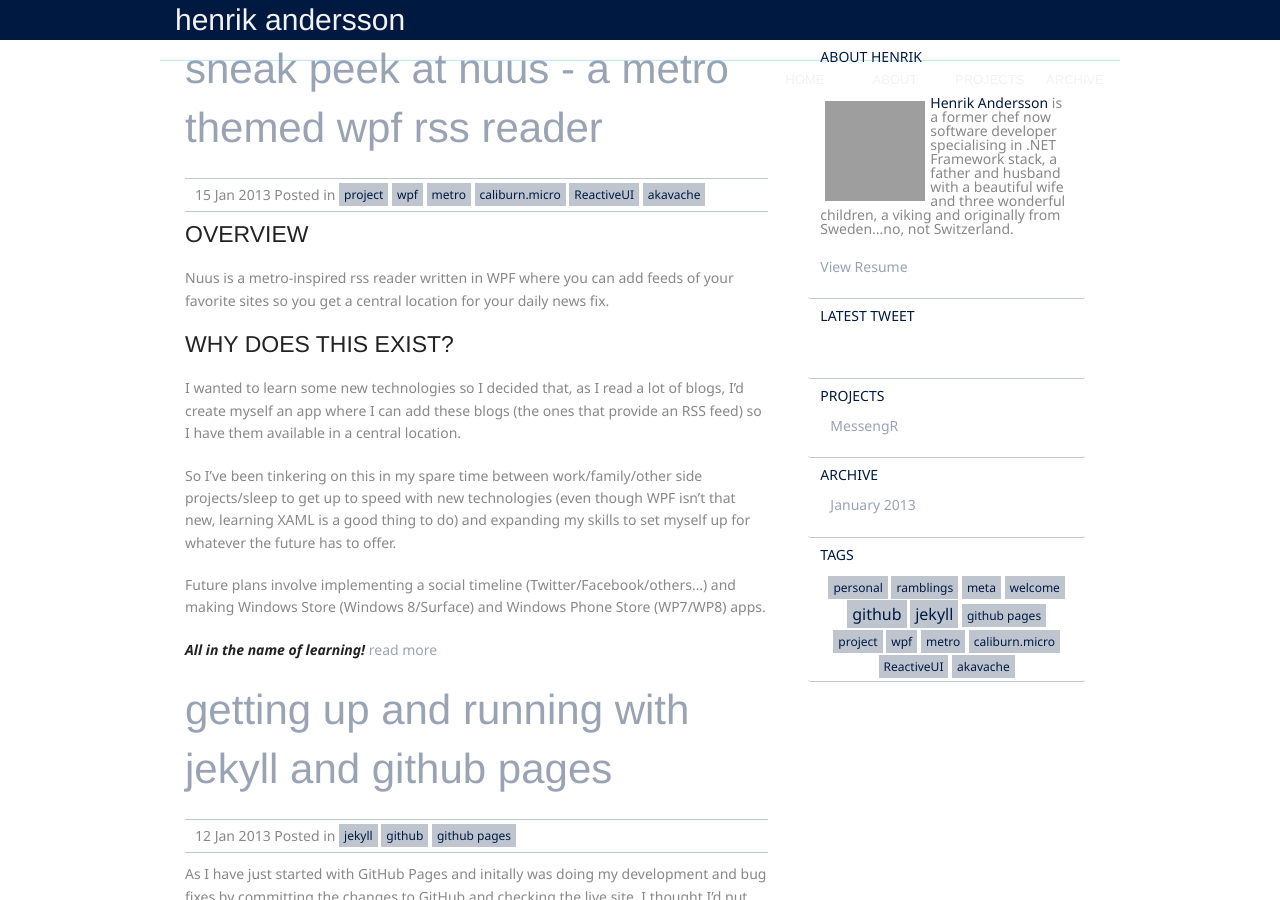
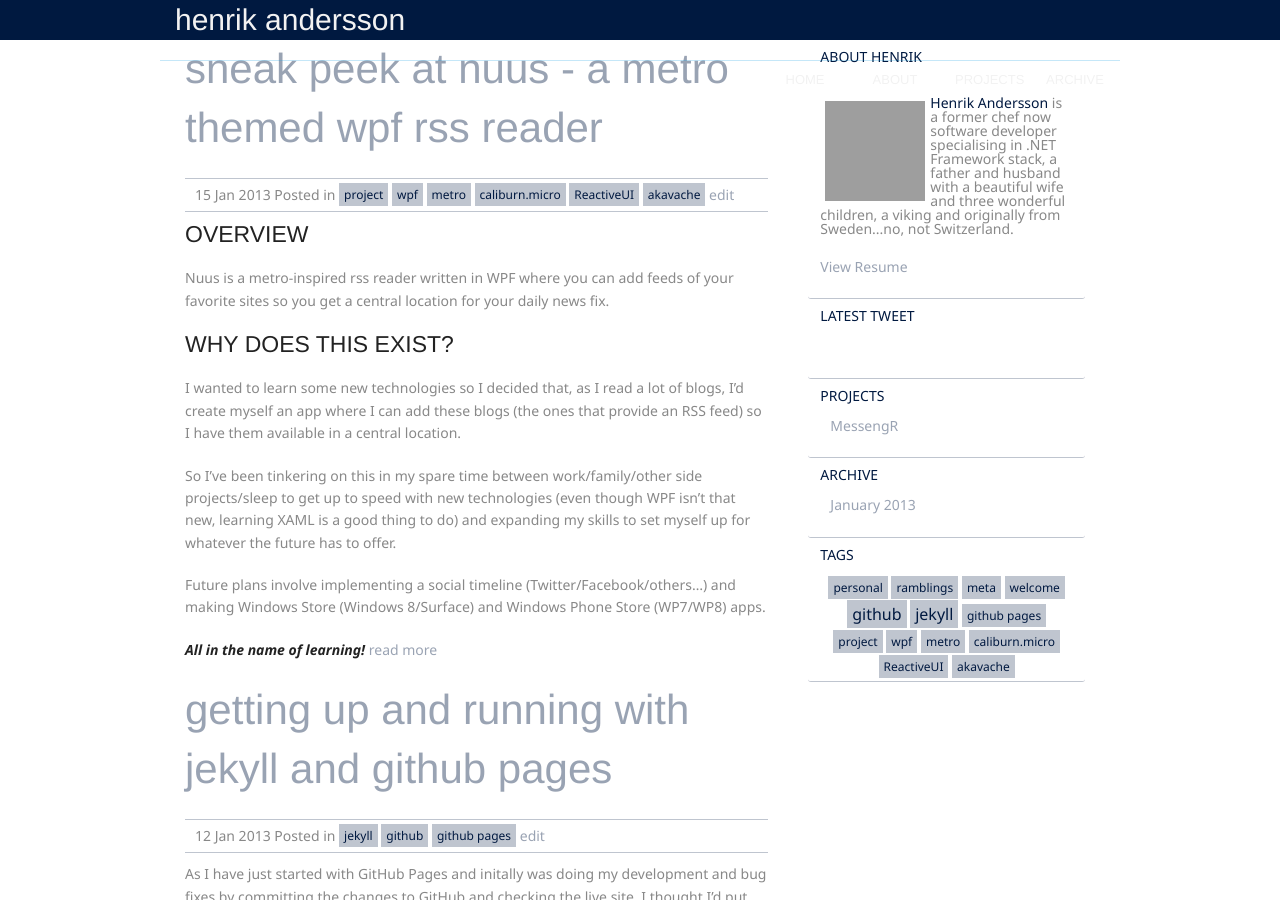
Before and after one commit to hnrkndrssn/hnrkndrssn.github.io, a Jekyll site: the page built from index.html, in a window 1280 px wide and 900 px high. Built offline with Jekyll 4.4.1, drawn with Linux system fonts in a browser that asks for light colours; Markdown is read by kramdown in place of the engine named in the settings; the list of posts is cut into pages by our own code; grey boxes are pictures that could not be loaded.

Commit message:
Add edit functionality

```diff
--- a/index.html
+++ b/index.html
@@ -10,6 +10,12 @@
 {% for tag in post.tags %}
         <span class="label"><a href="/tags#{{ tag }}">{{ tag }}</a></span>
         {% endfor %}
+        {% if post.url %}
+          {% assign path = post.path %}
+        {% else %}
+          {% assign path = page.path %}
+        {% endif %}
+        <a href="{{ site.github_repo_url }}edit/gh-pages/{{ path }}">edit</a>
     </p>
 </div>
 {{ post.content | split: '<!--break-->' | first }}
```
